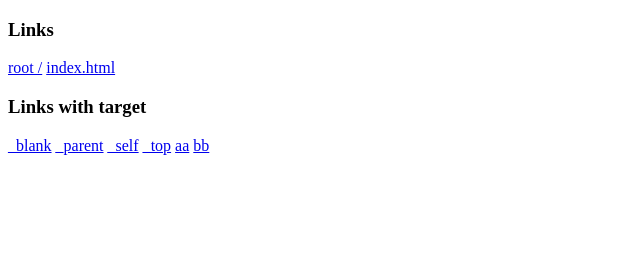
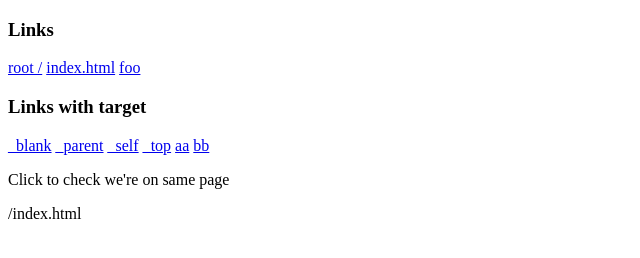
Before and after one commit to mikko-apo/ki-router.js, a website: page index.html in a window 1280 px wide. Shown: the whole page, without its empty margins (0-640 px from the left). Drawn offline with Linux system fonts and the light colour scheme.

Commit message:
IE8 support

```diff
--- a/index.html
+++ b/index.html
@@ -7,16 +7,38 @@
 
 <h3>Links</h3>
 <a href="/">root /</a>
-<a href="index.html">index.html</a>
+<a href="/index.html">index.html</a>
+<a href="/foo">foo</a>
 
 <h3>Links with target</h3>
-<a href="index.html" target="_blank">_blank</a>
-<a href="index.html" target="_parent">_parent</a>
-<a href="index.html" target="_self">_self</a>
-<a href="index.html" target="_top">_top</a>
-<a href="index.html" target="aa">aa</a>
-<a href="index.html" target="bb">bb</a>
+<a href="/index.html" target="_blank">_blank</a>
+<a href="/index.html" target="_parent">_parent</a>
+<a href="/index.html" target="_self">_self</a>
+<a href="/index.html" target="_top">_top</a>
+<a href="/index.html" target="aa">aa</a>
+<a href="/index.html" target="bb">bb</a>
+
+<p id="pageSame" onclick="document.getElementById('pageSame').innerHTML='Ok!'">Click to check we're on same page</p>
+<p id="txt">No content!</p>
 
 <script type="text/javascript" src="/dist/ki-router.js"></script>
+
+<script>
+    window.onpopstate = function(){console.log("pop!");};
+</script>
+
+<script>
+    function set(text) {
+        return document.getElementById('txt').innerHTML=text;
+    }
+    var router = KiRouter.router();
+    router.hashBaseUrl="/index.html";
+    console.log("hashchange");
+    console.log(router.hashchangeSupport);
+    router.add("/index.html", function(params) {return set(this.path)});
+    router.add("/foo", function(params) {return set(this.path)});
+    router.debug = true;
+    router.transparentRouting();
+</script>
 </body>
 </html>
```
Also changed, not shown: src/ki-router.coffee (+21 -11 lines), README.md.
